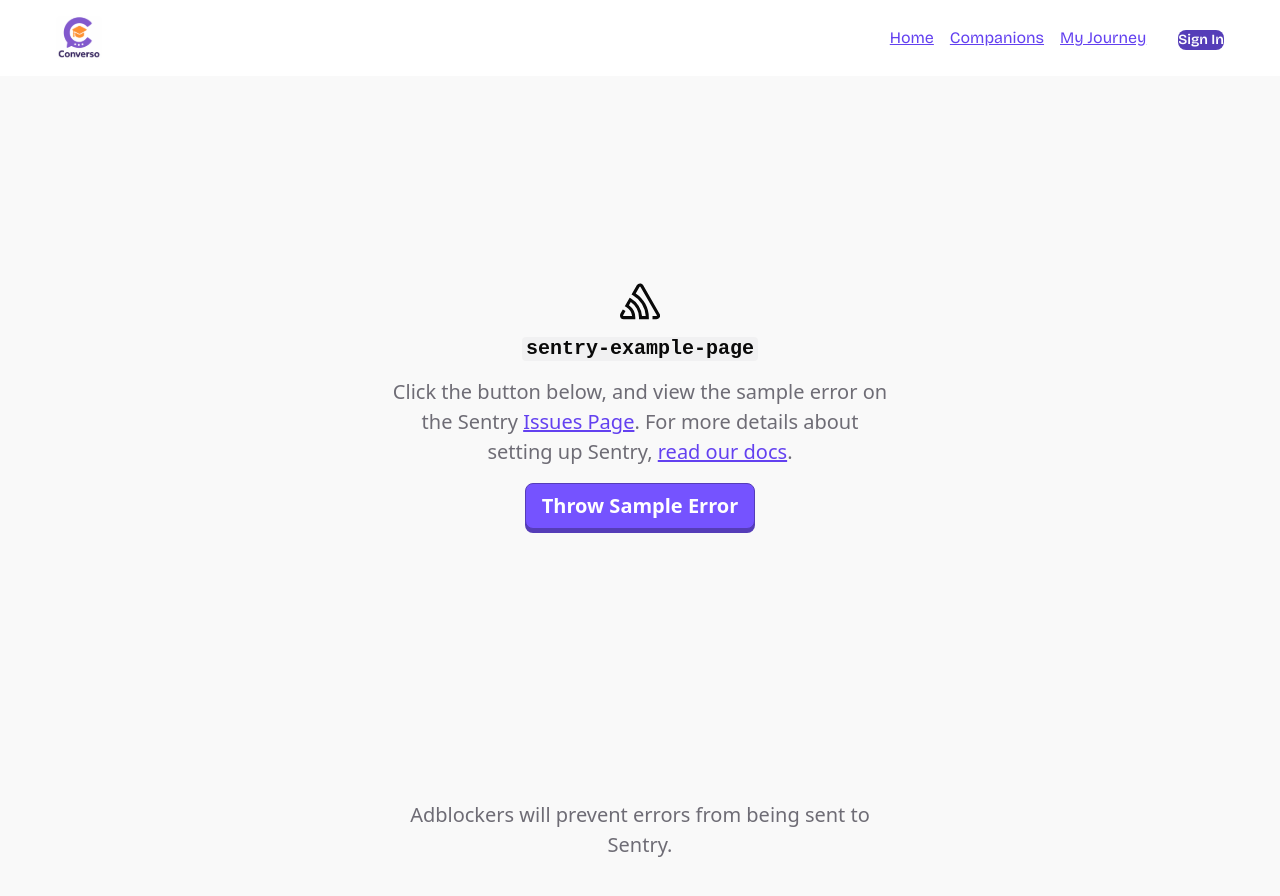
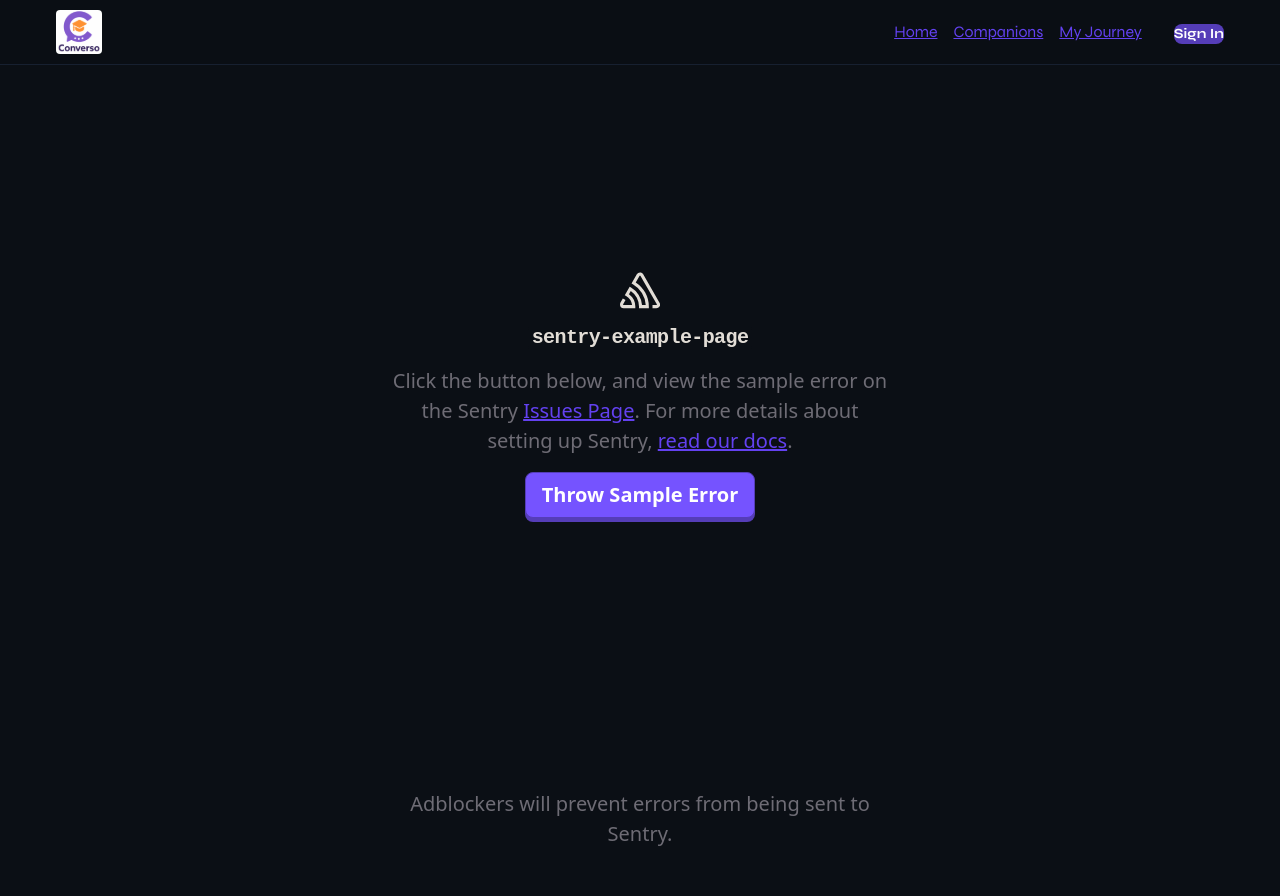
Before and after one commit to pan2gu3/LMS-app-demo-repo, a Next.js app: page /sentry-example-page in a window 1280 px wide. Built offline with nearby package versions, Linux system fonts and the light colour scheme; no server answers.

Commit message:
handoff: update app/globals.css

```diff
--- a/app/globals.css
+++ b/app/globals.css
@@ -1,4 +1,6 @@
 @import url("https://fonts.googleapis.com/css2?family=Bricolage+Grotesque:opsz,wght@12..96,200..800&display=swap");
+@import url("https://fonts.googleapis.com/css2?family=Fraunces:opsz,wght@9..144,600&display=swap");
+@import url("https://fonts.googleapis.com/css2?family=Syne:wght@400;500;700&display=swap");
 @import "tailwindcss";
 @import "tw-animate-css";
 
@@ -10,10 +12,10 @@
   --cta: #2c2c2c;
   --cta-gold: #fccc41;
   --radius: 0.625rem;
-  --background: #f9f9f9;
-  --foreground: oklch(0.145 0 0);
-  --card: oklch(1 0 0);
-  --card-foreground: oklch(0.145 0 0);
+  --background: #0b0f15;
+  --foreground: #e2ddd6;
+  --card: #111720;
+  --card-foreground: #e2ddd6;
   --popover: oklch(1 0 0);
   --popover-foreground: oklch(0.145 0 0);
   --primary-foreground: oklch(0.985 0 0);
@@ -24,7 +26,7 @@
   --accent: oklch(0.97 0 0);
   --accent-foreground: oklch(0.205 0 0);
   --destructive: oklch(0.577 0.245 27.325);
-  --border: oklch(0.922 0 0);
+  --border: #172030;
   --input: oklch(0.922 0 0);
   --ring: oklch(0.708 0 0);
   --chart-1: oklch(0.646 0.222 41.116);
@@ -51,6 +53,8 @@
   --font-sans: var(--font-geist-sans);
   --font-mono: var(--font-geist-mono);
   --font-bricolage: "Bricolage Grotesque", sans-serif;
+  --font-fraunces: "Fraunces", serif;
+  --font-syne: "Syne", sans-serif;
   --color-sidebar-ring: var(--sidebar-ring);
   --color-sidebar-border: var(--sidebar-border);
   --color-sidebar-accent-foreground: var(--sidebar-accent-foreground);
@@ -86,7 +90,9 @@
 }
 
 body {
-  font-family: var(--font-bricolage);
+  font-family: "Syne", sans-serif;
+  background-color: #0b0f15;
+  color: #e2ddd6;
 }
 
 .dark {
@@ -134,7 +140,12 @@
     @apply mx-auto px-14 flex flex-col gap-8 bg-background h-full max-w-[1400px] pt-10 max-sm:px-2 mb-5;
   }
   h1 {
-    @apply text-3xl font-bold;
+    font-family: "Fraunces", serif;
+    font-weight: 600;
+    font-size: 30px;
+    line-height: 45px;
+    letter-spacing: -0.6px;
+    color: #e2ddd6;
   }
 }
 
@@ -146,10 +157,29 @@
     @apply flex flex-wrap gap-4 w-full max-md:justify-center justify-between;
   }
   .companion-card {
-    @apply flex flex-col rounded-4xl border border-black px-4 py-4 gap-5 w-full min-lg:max-w-[410px] justify-between;
+    display: flex;
+    flex-direction: column;
+    border-radius: 12px;
+    padding: 24px 0px 24px 24px;
+    gap: 16px;
+    width: 100%;
+    max-width: 410px;
+    justify-content: space-between;
+    background-color: #111720;
+    position: relative;
+    overflow: hidden;
   }
   .subject-badge {
-    @apply bg-black text-white rounded-4xl text-sm px-2 py-1 capitalize;
+    font-family: "Syne", sans-serif;
+    font-weight: 700;
+    font-size: 9.92px;
+    line-height: 14.88px;
+    letter-spacing: 0.992px;
+    text-transform: uppercase;
+    border-radius: 9999px;
+    padding: 3.2px 9.6px;
+    display: inline-flex;
+    align-items: center;
   }
   .companion-bookmark {
     @apply px-2 bg-black rounded-4xl flex items-center h-full aspect-square cursor-pointer;
@@ -161,22 +191,85 @@
     @apply rounded-4xl border border-black;
   }
   .cta-section {
-    @apply bg-cta text-white rounded-4xl px-7 py-10 flex flex-col items-center text-center gap-5 w-1/3 max-lg:w-1/2 max-md:w-full;
+    background: linear-gradient(160deg, #190f00 0%, #111720 60%);
+    border: 1px solid #2d2200;
+    border-top-width: 3px;
+    color: #e2ddd6;
+    border-radius: 12px;
+    padding: 32px 24px;
+    display: flex;
+    flex-direction: column;
+    align-items: center;
+    text-align: center;
+    gap: 20px;
+    width: 33.333333%;
+  }
+  @media (max-width: 1024px) {
+    .cta-section {
+      width: 50%;
+    }
+  }
+  @media (max-width: 768px) {
+    .cta-section {
+      width: 100%;
+    }
   }
   .cta-badge {
-    @apply bg-cta-gold rounded-4xl px-3 py-1.5 text-black;
+    font-family: "Syne", sans-serif;
+    font-weight: 700;
+    font-size: 10.4px;
+    line-height: 15.6px;
+    letter-spacing: 1.248px;
+    text-transform: uppercase;
+    background-color: #e8b847;
+    color: #0b0f15;
+    border-radius: 9999px;
+    padding: 4px 12px;
+    display: inline-block;
   }
   .btn-primary {
-    @apply bg-primary text-white rounded-xl cursor-pointer px-4 py-2 flex items-center gap-2;
+    font-family: "Syne", sans-serif;
+    font-weight: 700;
+    font-size: 14px;
+    line-height: 21px;
+    letter-spacing: 0.35px;
+    background-color: #182030;
+    border: 1px solid #1f2e44;
+    color: #e2ddd6;
+    border-radius: 8px;
+    cursor: pointer;
+    padding: 8px 16px;
+    display: flex;
+    align-items: center;
+    gap: 8px;
   }
   .navbar {
-    @apply flex items-center justify-between mx-auto w-full px-14 py-4 bg-white max-sm:px-4;
+    display: flex;
+    align-items: center;
+    justify-content: space-between;
+    width: 100%;
+    padding: 0px 56px;
+    height: 65px;
+    background-color: rgba(11, 15, 21, 0.9);
+    border-bottom: 1px solid #172030;
+    position: sticky;
+    top: 0;
+    z-index: 50;
+  }
+  @media (max-width: 640px) {
+    .navbar {
+      padding: 0px 16px;
+    }
   }
   .btn-signin {
     @apply border border-black rounded-4xl px-4 py-2.5 text-sm font-semibold flex items-center gap-2 cursor-pointer;
   }
   .companion-list {
-    @apply rounded-4xl border border-black px-7 pt-7 pb-10 max-lg:w-full bg-white;
+    border-radius: 12px;
+    border: 1px solid #172030;
+    padding: 29px 33px 40px 33px;
+    background-color: #111720;
+    color: #e2ddd6;
   }
   .companion-limit {
     @apply items-center justify-center flex flex-col gap-4 w-full min-2xl:w-1/2 pt-20 text-center;
@@ -223,4 +316,10 @@
     -ms-overflow-style: none;
     scrollbar-width: none;
   }
+  .font-fraunces {
+    font-family: "Fraunces", serif;
+  }
+  .font-syne {
+    font-family: "Syne", sans-serif;
+  }
 }
```
